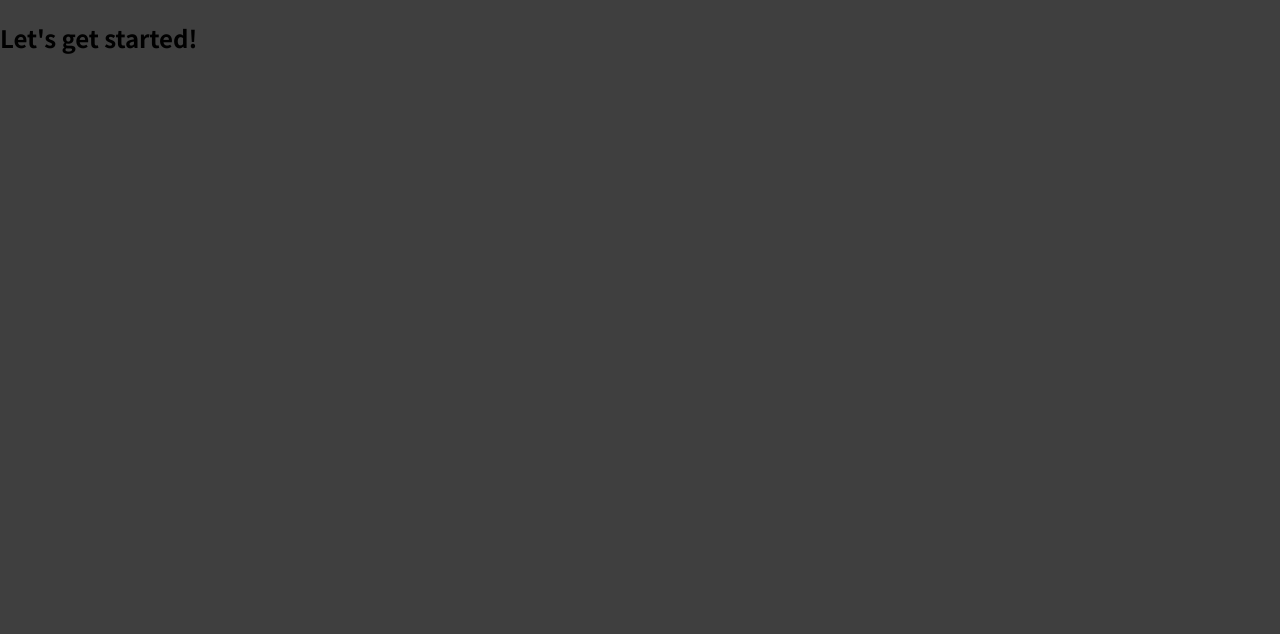
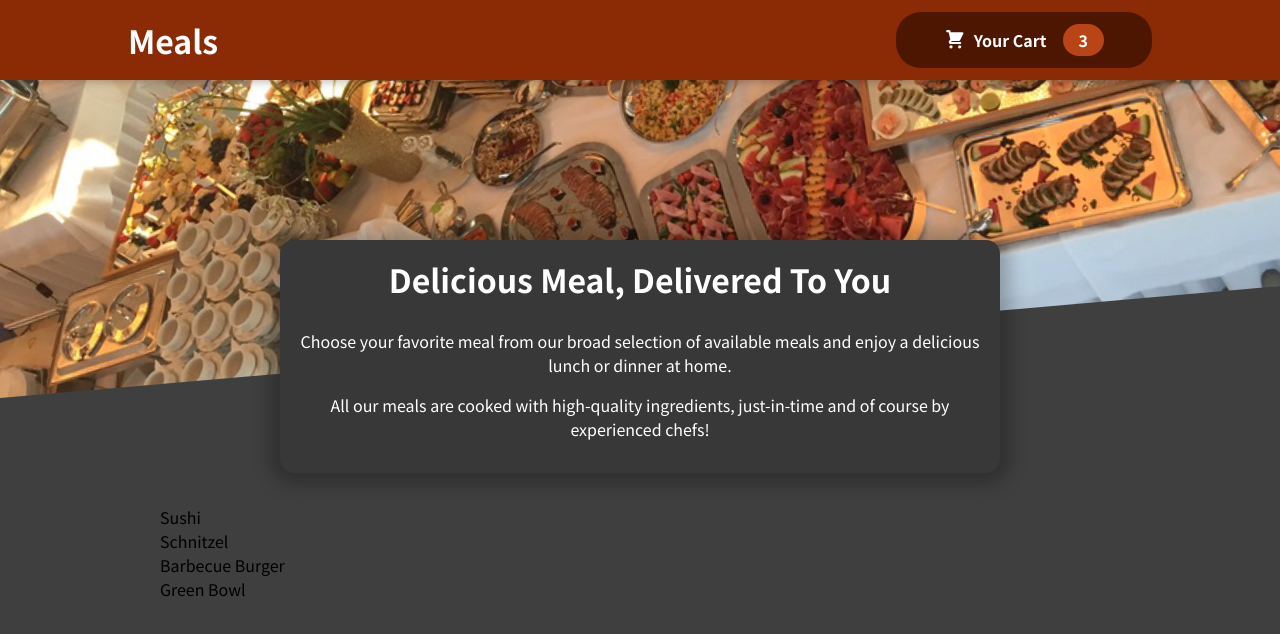
Before and after one commit to gichukipitar/Food-Ordering-App, a React (Create React App) app: page / in a window 1280 px wide. Shown: the top 634 px of the page. Built offline with nearby package versions, Linux system fonts and the light colour scheme.

Commit message:
meals added

```diff
--- a/src/App.js
+++ b/src/App.js
@@ -1,8 +1,15 @@
+import {Fragment} from "react";
+import Header from "./Components/Layout/Header";
+import Meals from "./Components/Meals/Meals";
+
 function App() {
   return (
-    <div>
-      <h2>Let's get started!</h2>
-    </div>
+    <Fragment>
+   <Header/>
+        <main>
+            <Meals/>
+        </main>
+    </Fragment>
   );
 }
 
--- /dev/null
+++ b/src/Components/Cart/CartIcon.js
@@ -0,0 +1,13 @@
+const CartIcon = () => {
+    return (
+        <svg
+            xmlns='http://www.w3.org/2000/svg'
+            viewBox='0 0 20 20'
+            fill='currentColor'
+        >
+            <path d='M3 1a1 1 0 000 2h1.22l.305 1.222a.997.997 0 00.01.042l1.358 5.43-.893.892C3.74 11.846 4.632 14 6.414 14H15a1 1 0 000-2H6.414l1-1H14a1 1 0 00.894-.553l3-6A1 1 0 0017 3H6.28l-.31-1.243A1 1 0 005 1H3zM16 16.5a1.5 1.5 0 11-3 0 1.5 1.5 0 013 0zM6.5 18a1.5 1.5 0 100-3 1.5 1.5 0 000 3z' />
+        </svg>
+    );
+};
+
+export default CartIcon;
--- /dev/null
+++ b/src/Components/Layout/Header.js
@@ -0,0 +1,24 @@
+import React, {Fragment} from 'react';
+import mealsImage from'../../assets/meals.jpg'
+import classes from "./Header.module.css";
+import HeaderCartButton from "./HeaderCartButton";
+const Header = (props)=> {
+
+        return (
+            <Fragment>
+                <header className={classes.header}>
+                    <h1>Meals</h1>
+                   <HeaderCartButton/>
+                </header>
+
+                <div className={classes['main-image']}>
+                    <img src={mealsImage} alt="A table with delicious food"/>
+
+                </div>
+
+            </Fragment>
+        );
+
+}
+
+export default Header;
--- /dev/null
+++ b/src/Components/Layout/Header.module.css
@@ -0,0 +1,29 @@
+.header {
+    position: fixed;
+    top: 0;
+    left: 0;
+    width: 100%;
+    height: 5rem;
+    background-color: #8a2b06;
+    color: white;
+    display: flex;
+    justify-content: space-between;
+    align-items: center;
+    padding: 0 10%;
+    box-shadow: 0 2px 8px rgba(0, 0, 0, 0.25);
+    z-index: 10;
+}
+
+.main-image {
+    width: 100%;
+    height: 25rem;
+    z-index: 0;
+    overflow: hidden;
+}
+
+.main-image img {
+    width: 110%;
+    height: 100%;
+    object-fit: cover;
+    transform: rotateZ(-5deg) translateY(-4rem) translateX(-1rem);
+}
--- /dev/null
+++ b/src/Components/Layout/HeaderCartButton.js
@@ -0,0 +1,22 @@
+import React, {Component} from 'react';
+import CartIcon from "../Cart/CartIcon";
+import classes from "./HeaderCartButton.module.css";
+const HeaderCartButton = (props) => {
+
+        return (
+          <button className={classes.button}>
+              <span className={classes.icon}>
+                  <CartIcon/>
+              </span>
+              <span>Your Cart</span>
+              <span className={classes.badge}>
+                  3
+              </span>
+              <span></span>
+
+          </button>
+        );
+
+}
+
+export default HeaderCartButton;
--- /dev/null
+++ b/src/Components/Layout/HeaderCartButton.module.css
@@ -0,0 +1,59 @@
+.button {
+    cursor: pointer;
+    font: inherit;
+    border: none;
+    background-color: #4d1601;
+    color: white;
+    padding: 0.75rem 3rem;
+    display: flex;
+    justify-content: space-around;
+    align-items: center;
+    border-radius: 25px;
+    font-weight: bold;
+}
+
+.button:hover,
+.button:active {
+    background-color: #2c0d00;
+}
+
+.icon {
+    width: 1.35rem;
+    height: 1.35rem;
+    margin-right: 0.5rem;
+}
+
+.badge {
+    background-color: #b94517;
+    padding: 0.25rem 1rem;
+    border-radius: 25px;
+    margin-left: 1rem;
+    font-weight: bold;
+}
+
+.button:hover .badge,
+.button:active .badge {
+    background-color: #92320c;
+}
+
+.bump {
+    animation: bump 300ms ease-out;
+}
+
+@keyframes bump {
+    0% {
+        transform: scale(1);
+    }
+    10% {
+        transform: scale(0.9);
+    }
+    30% {
+        transform: scale(1.1);
+    }
+    50% {
+        transform: scale(1.15);
+    }
+    100% {
+        transform: scale(1);
+    }
+}
--- /dev/null
+++ b/src/Components/Meals/AvailableMeals.js
@@ -0,0 +1,42 @@
+import React, {Component} from 'react';
+import classes from "./AvailableMeals.module.css";
+const DUMMY_MEALS = [
+    {
+        id: 'm1',
+        name: 'Sushi',
+        description: 'Finest fish and veggies',
+        price: 22.99,
+    },
+    {
+        id: 'm2',
+        name: 'Schnitzel',
+        description: 'A german specialty!',
+        price: 16.5,
+    },
+    {
+        id: 'm3',
+        name: 'Barbecue Burger',
+        description: 'American, raw, meaty',
+        price: 12.99,
+    },
+    {
+        id: 'm4',
+        name: 'Green Bowl',
+        description: 'Healthy...and green...',
+        price: 18.99,
+    },
+];
+const AvailableMeals = ()=> {
+    const mealsList = DUMMY_MEALS.map(meal=><li>{meal.name}</li>);
+
+        return (
+            <section className={classes.meals}>
+                <ul>
+                    {mealsList}
+                </ul>
+            </section>
+        );
+
+}
+
+export default AvailableMeals;
--- /dev/null
+++ b/src/Components/Meals/AvailableMeals.module.css
@@ -0,0 +1,24 @@
+.meals {
+    max-width: 60rem;
+    width: 90%;
+    margin: 2rem auto;
+    animation: meals-appear 1s ease-out forwards;
+}
+
+.meals ul {
+    list-style: none;
+    margin: 0;
+    padding: 0;
+}
+
+@keyframes meals-appear {
+    from {
+        opacity: 0;
+        transform: translateY(3rem);
+    }
+
+    to {
+        opacity: 1;
+        transform: translateY(0);
+    }
+}
--- /dev/null
+++ b/src/Components/Meals/Meals.js
@@ -0,0 +1,17 @@
+import React, {Fragment} from 'react';
+import MealsSummary from "./MealsSummary";
+import AvailableMeals from "./AvailableMeals";
+
+const Meals =()=> {
+
+        return (
+            <Fragment>
+                <MealsSummary/>
+                <AvailableMeals/>
+
+            </Fragment>
+        );
+
+}
+
+export default Meals;
--- /dev/null
+++ b/src/Components/Meals/MealsSummary.js
@@ -0,0 +1,22 @@
+import React, {Component} from 'react';
+import classes from "./MealsSummary.module.css";
+
+const MealsSummary =()=> {
+
+        return (
+           <section className={classes.summary}>
+               <h2>Delicious Meal, Delivered To You</h2>
+               <p>
+                   Choose your favorite meal from our broad selection of available meals
+                   and enjoy a delicious lunch or dinner at home.
+               </p>
+               <p>
+                   All our meals are cooked with high-quality ingredients, just-in-time and
+                   of course by experienced chefs!
+               </p>
+           </section>
+        );
+
+}
+
+export default MealsSummary;
--- /dev/null
+++ b/src/Components/Meals/MealsSummary.module.css
@@ -0,0 +1,17 @@
+.summary {
+    text-align: center;
+    max-width: 45rem;
+    width: 90%;
+    margin: -10rem auto auto;
+    position: relative;
+    background-color: #383838;
+    color: white;
+    border-radius: 14px;
+    padding: 1rem;
+    box-shadow: 0 1px 18px 10px rgba(0, 0, 0, 0.25);
+}
+
+.summary h2 {
+    font-size: 2rem;
+    margin-top: 0;
+}
```
Also changed, not shown: src/assets/meals.jpg (added).
